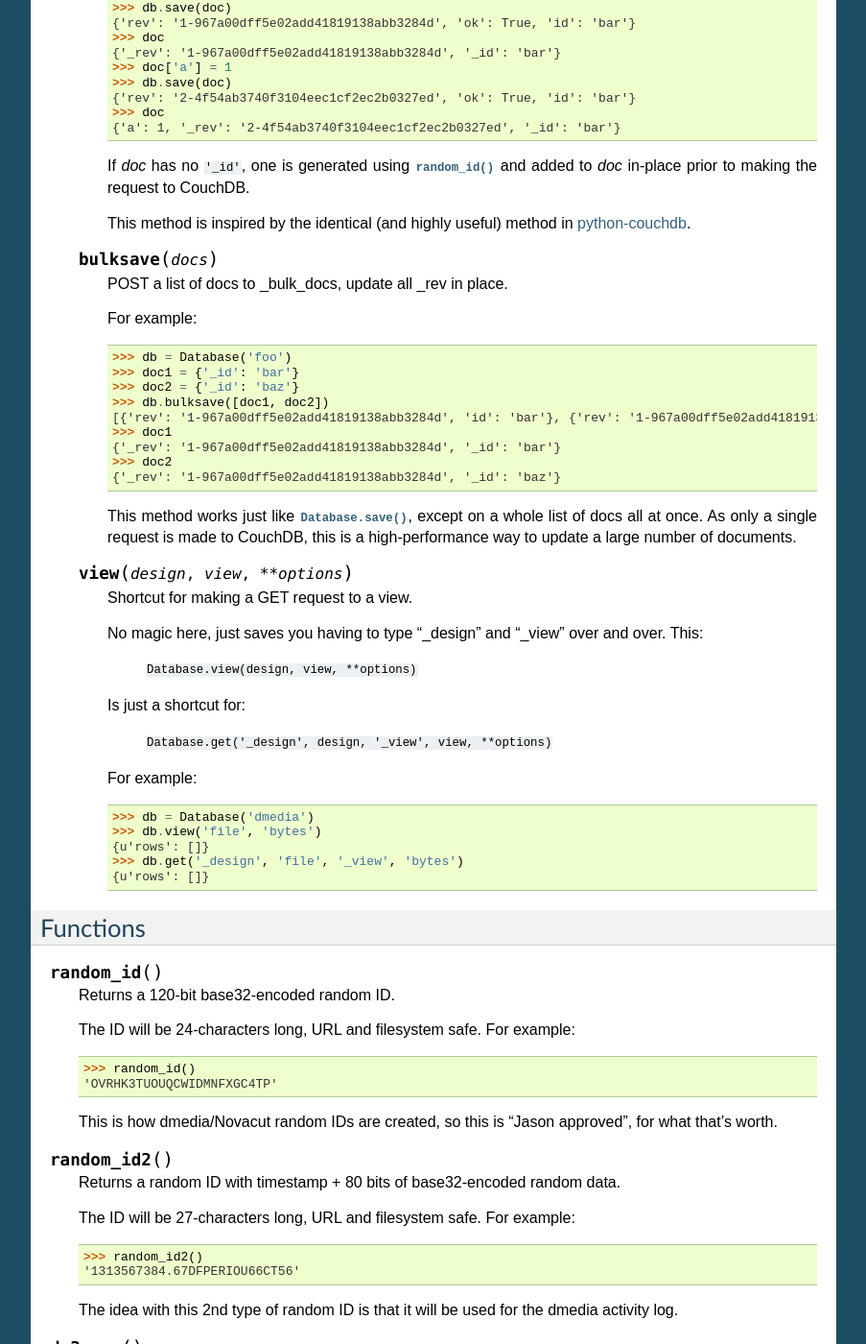
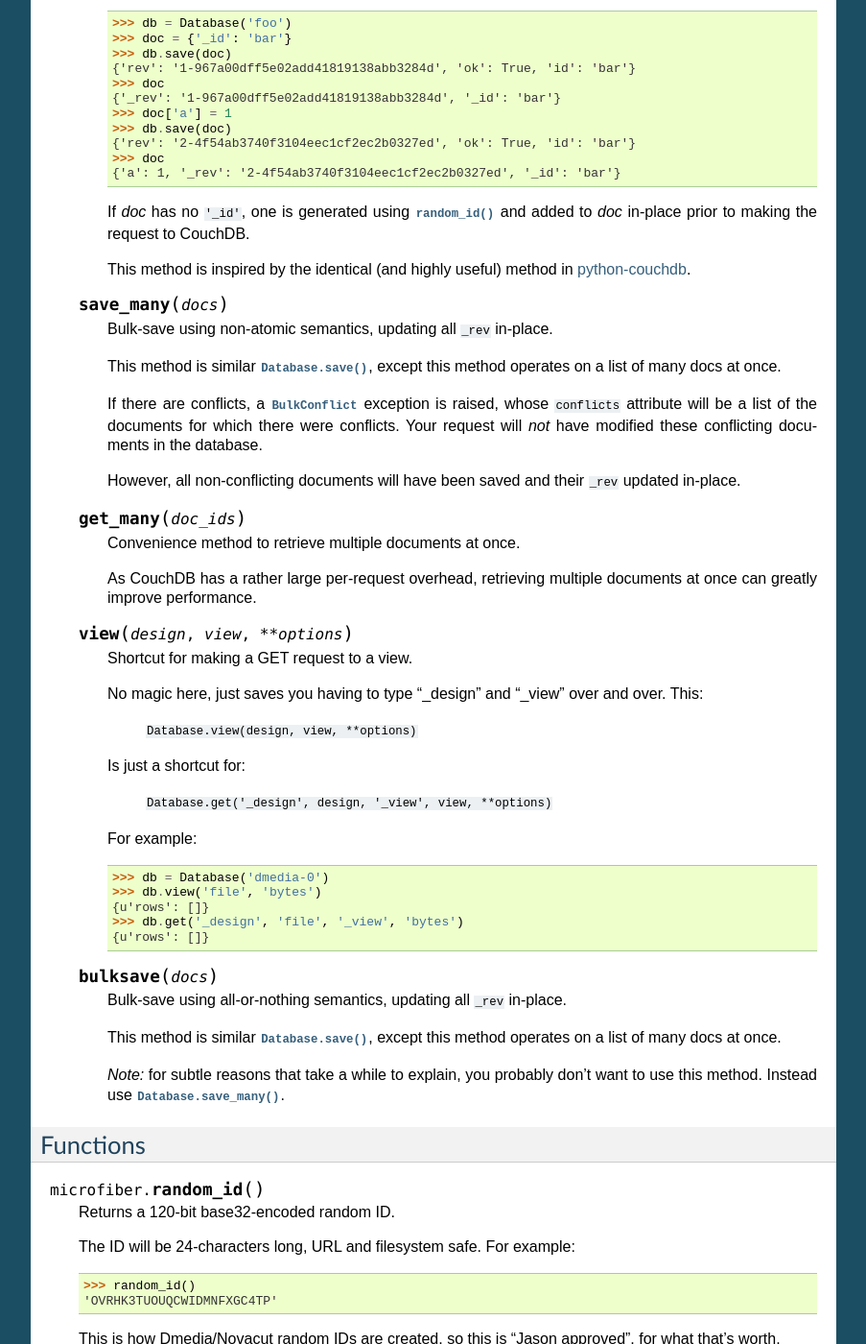
Before and after one commit to json420/microfiber, a Sphinx documentation site: the page built from doc/microfiber.rst, in a window 1280 px wide and 1400 px high, scrolled down 5651 px. Shown: the whole window at 96% size, without its empty margins (198-1101 px from the left). Built offline with Sphinx 7.4.7, drawn with Linux system fonts in a browser that asks for light colours; some of the changed text lies outside the part shown.

Commit message:
Doc update to include Database.save_many(), Database.get_many()

```diff
--- a/doc/microfiber.rst
+++ b/doc/microfiber.rst
@@ -1,6 +1,9 @@
-=================
-microfiber module
-=================
+========================
+:mod:`microfiber` module
+========================
+
+.. py:module:: microfiber
+    :synopsis: fabric for a lightweight couch
 
 In a nutshell, the Microfiber API is the CouchDB API, nothing more.  For
 example:
@@ -294,13 +296,15 @@ Database class
 ==============
 
 In addition to the seven REST adapter methods inherited from :class:`CouchBase`,
-the :class:`Database` class provides five convenience methods:
+the :class:`Database` class provides these convenience methods:
 
     * :meth:`Database.server()`
     * :meth:`Database.ensure()`
     * :meth:`Database.save()`
+    * :meth:`Database.save_many()`
+    * :meth:`Database.get_many()`
+    * :meth:`Database.view()`
     * :meth:`Database.bulksave()`
-    * :meth:`Database.view()`
 
 
 .. class:: Database(name, env='http://localhost:5984/')
@@ -343,7 +347,6 @@ the :class:`Database` class provides five convenience methods:
         Higher level code can safely call this method at any time, and it only
         results in a single PUT /db request being made.
 
-
     .. method:: save(doc)
 
         POST *doc* to CouchDB and update ``doc['_rev']`` in-place.
@@ -368,29 +371,27 @@ the :class:`Database` class provides five convenience methods:
         This method is inspired by the identical (and highly useful) method in
         `python-couchdb`_.
 
+    .. method:: save_many(docs)
 
-    .. method:: bulksave(docs)
+        Bulk-save using non-atomic semantics, updating all ``_rev`` in-place.
 
-        POST a list of docs to _bulk_docs, update all _rev in place.
+        This method is similar :meth:`Database.save()`, except this method
+        operates on a list of many docs at once.
 
-        For example:
+        If there are conflicts, a :exc:`BulkConflict` exception is raised, whose
+        ``conflicts`` attribute will be a list of the documents for which there
+        were conflicts.  Your request will *not* have modified these conflicting
+        documents in the database.
 
-        >>> db = Database('foo')
-        >>> doc1 = {'_id': 'bar'}
-        >>> doc2 = {'_id': 'baz'}
-        >>> db.bulksave([doc1, doc2])
-        [{'rev': '1-967a00dff5e02add41819138abb3284d', 'id': 'bar'}, {'rev': '1-967a00dff5e02add41819138abb3284d', 'id': 'baz'}]
-        >>> doc1
-        {'_rev': '1-967a00dff5e02add41819138abb3284d', '_id': 'bar'}
-        >>> doc2
-        {'_rev': '1-967a00dff5e02add41819138abb3284d', '_id': 'baz'}
+        However, all non-conflicting documents will have been saved and their
+        ``_rev`` updated in-place.
 
+    .. method:: get_many(doc_ids)
 
-        This method works just like :meth:`Database.save()`, except on a whole
-        list of docs all at once.  As only a single request is made to CouchDB,
-        this is a high-performance way to update a large number of documents.
+        Convenience method to retrieve multiple documents at once.
 
-
+        As CouchDB has a rather large per-request overhead, retrieving multiple
+        documents at once can greatly improve performance.
 
     .. method:: view(design, view, **options)
 
@@ -407,11 +408,22 @@ the :class:`Database` class provides five convenience methods:
 
         For example:
 
-        >>> db = Database('dmedia')
+        >>> db = Database('dmedia-0')
         >>> db.view('file', 'bytes')  #doctest: +SKIP
         {u'rows': []}
         >>> db.get('_design', 'file', '_view', 'bytes')  #doctest: +SKIP
         {u'rows': []}
+
+    .. method:: bulksave(docs)
+
+        Bulk-save using all-or-nothing semantics, updating all ``_rev`` in-place.
+
+        This method is similar :meth:`Database.save()`, except this method
+        operates on a list of many docs at once.
+
+        *Note:* for subtle reasons that take a while to explain, you probably
+        don't want to use this method.  Instead use
+        :meth:`Database.save_many()`.
 
 
 
@@ -428,7 +440,7 @@ Functions
     >>> random_id()  #doctest: +SKIP
     'OVRHK3TUOUQCWIDMNFXGC4TP'
 
-    This is how dmedia/Novacut random IDs are created, so this is "Jason
+    This is how Dmedia/Novacut random IDs are created, so this is "Jason
     approved", for what that's worth.
 
 
@@ -439,10 +451,10 @@ Functions
     The ID will be 27-characters long, URL and filesystem safe.  For example:
 
     >>> random_id2()  #doctest: +SKIP
-    '1313567384.67DFPERIOU66CT56'
+    '1313567384-67DFPERIOU66CT56'
 
     The idea with this 2nd type of random ID is that it will be used for the
-    dmedia activity log.
+    Dmedia activity log.
 
 
 .. function:: dc3_env()
@@ -453,7 +465,7 @@ Functions
     environment:
 
     >>> from microfiber import dc3_env, Database
-    >>> db = Database('dmedia', dc3_env())
+    >>> db = Database('dmedia-0', dc3_env())
     >>> db.url
     'http://localhost:41289/'
 
@@ -466,12 +478,12 @@ Functions
     `Dmedia`_ environment:
 
     >>> from microfiber import dmedia_env, Database
-    >>> db = Database('dmedia', dmedia_env())
+    >>> db = Database('dmedia-0', dmedia_env())
     >>> db.url
     'http://localhost:41289/'
 
-    If you're using Microfiber to work with Dmedia or Novacut, please use this
-    function instead of :func:`dc3_env()` as starting with the Dmedia 12.01
+    If you're using Microfiber to work with `Dmedia`_ or `Novacut`_, please use
+    this function instead of :func:`dc3_env()` as starting with the Dmedia 12.01
     release, Dmedia itself will be what starts CouchDB.
 
 
@@ -480,7 +492,7 @@ Exceptions
 
 .. exception:: HTTPError
 
-    Base class for custom all microfiber exceptions.
+    Base class for all custom microfiber exceptions.
 
 
 
@@ -565,9 +577,24 @@ Exceptions
     Used to raise exceptions for any 5xx Server Errors.
 
 
+.. exception:: BulkConflict(conflicts, rows)
+
+    Raised by :meth:`Database.save_many()` when one or more docs have conflicts.
+
+    .. attribute:: conflicts
+
+        A list of docs for which conflicts occurred.  The docs will be
+        unmodified, will have the exact value and ``_rev`` as they did prior to
+        calling :meth:`Database.save_many()`.
+
+    .. attribute:: rows
+
+        The exact return value from the CouchDB request.
+
+
 
 .. _`Novacut`: https://wiki.ubuntu.com/Novacut
-.. _`desktopcouch`: https://launchpad.net/desktopcouch
+.. _`UserCouch`: https://launchpad.net/usercouch
 .. _`dc3`: https://launchpad.net/dc3
 .. _`Dmedia`: https://launchpad.net/dmedia
 .. _`python-couchdb`: http://packages.python.org/CouchDB/client.html#database
```
Also changed, not shown: other parts of doc/microfiber.rst (+9 -10 lines).
